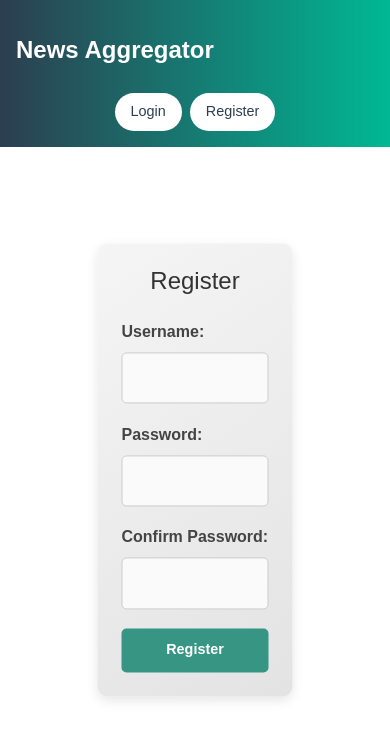
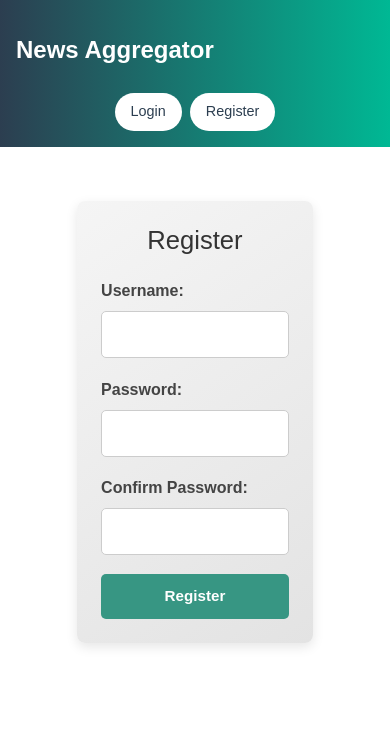
Before and after one commit to Srishti1357/News-Aggregator, a React (Vite) app in the folder NewsApp/NewsAggregator/: page /register in a window 390 px wide. Shown: the top 740 px of the page. Built offline with nearby package versions, Linux system fonts and the light colour scheme.

Commit message:
Frontend issue 2

```diff
--- a/NewsApp/NewsAggregator/src/Components/Register.css
+++ b/NewsApp/NewsAggregator/src/Components/Register.css
@@ -1,21 +1,139 @@
-/* Register.css */
+/*
+.register-container {
+    max-width: 400px;
+    margin: 0 auto;
+    padding: 2rem;
+    background: linear-gradient(145deg, #f5f5f5, #e3e3e3);
+    border-radius: 10px;
+    box-shadow: 0 4px 12px rgba(0, 0, 0, 0.1);
+    font-family: 'Poppins', sans-serif;
+    color: #333333;
+
+
+    position: absolute;
+    top: 50%;
+    left: 50%;
+    transform: translate(-50%, -50%);
+}
+
+.register-container h2 {
+    text-align: center;
+    font-size: 1.8rem;
+    color: #333333;
+    margin-bottom: 1.5rem;
+}
+
+
+.form-group {
+    margin-bottom: 1.2rem;
+}
+
+
+.form-group label {
+    display: block;
+    margin-bottom: 0.5rem;
+    font-size: 1rem;
+    font-weight: 600;
+    color: #444444;
+}
+
+
+.form-group input {
+    width: 100%;
+    padding: 0.8rem;
+    font-size: 1rem;
+    border: 1px solid #cccccc;
+    border-radius: 5px;
+    transition: all 0.3s ease;
+}
+
+.form-group input:focus {
+    border-color: #379683;
+    outline: none;
+    box-shadow: 0 0 4px rgba(55, 150, 131, 0.4);
+}
+
+
+button[type="submit"] {
+    width: 100%;
+    padding: 0.8rem;
+    background-color: #379683;
+    color: #ffffff;
+    font-size: 1rem;
+    font-weight: 600;
+    border: none;
+    border-radius: 5px;
+    cursor: pointer;
+    transition: background-color 0.3s ease, transform 0.3s ease;
+}
+
+button[type="submit"]:hover {
+    background-color: #2e5c74;
+    transform: translateY(-2px);
+}
+
+
+.alert {
+    text-align: center;
+    margin-top: 1rem;
+    padding: 0.8rem;
+    border-radius: 5px;
+    font-size: 0.9rem;
+}
+
+.alert-success {
+    background-color: #d4edda;
+    color: #155724;
+    border: 1px solid #c3e6cb;
+}
+
+.alert-danger {
+    background-color: #f8d7da;
+    color: #721c24;
+    border: 1px solid #f5c6cb;
+}
+
+
+@media (max-width: 768px) {
+    .register-container {
+        padding: 1.5rem;
+        margin: 3rem auto;
+    }
+
+    .register-container h2 {
+        font-size: 1.5rem;
+    }
+
+    button[type="submit"] {
+        font-size: 0.9rem;
+        padding: 0.7rem;
+    }
+} */
+
+
+
 
 /* Main container styling */
 .register-container {
     max-width: 400px;
-    margin: 0 auto; /* Center horizontally */
+    margin: 4rem auto; /* Top margin added for mobile safety */
     padding: 2rem;
-    background: linear-gradient(145deg, #f5f5f5, #e3e3e3); /* Soft neutral gradient */
+    background: linear-gradient(145deg, #f5f5f5, #e3e3e3);
     border-radius: 10px;
     box-shadow: 0 4px 12px rgba(0, 0, 0, 0.1);
     font-family: 'Poppins', sans-serif;
-    color: #333333; /* Neutral text color */
+    color: #333333;
+    position: relative;
+}
 
-    /* Center the form vertically and horizontally */
-    position: absolute;
-    top: 50%;
-    left: 50%;
-    transform: translate(-50%, -50%);
+/* Centering removed from container — let the page handle it responsively */
+@media (min-height: 600px) {
+    .register-container.centered {
+        position: absolute;
+        top: 50%;
+        left: 50%;
+        transform: translate(-50%, -50%);
+    }
 }
 
 /* Form heading */
@@ -37,7 +155,7 @@
     margin-bottom: 0.5rem;
     font-size: 1rem;
     font-weight: 600;
-    color: #444444; /* Slightly darker neutral color */
+    color: #444444;
 }
 
 /* Input fields */
@@ -45,13 +163,14 @@
     width: 100%;
     padding: 0.8rem;
     font-size: 1rem;
-    border: 1px solid #cccccc; /* Light grey border */
+    border: 1px solid #cccccc;
     border-radius: 5px;
     transition: all 0.3s ease;
+    background-color: #fff;
 }
 
 .form-group input:focus {
-    border-color: #379683; /* Teal focus color */
+    border-color: #379683;
     outline: none;
     box-shadow: 0 0 4px rgba(55, 150, 131, 0.4);
 }
@@ -60,7 +179,7 @@
 button[type="submit"] {
     width: 100%;
     padding: 0.8rem;
-    background-color: #379683; /* Teal button color */
+    background-color: #379683;
     color: #ffffff;
     font-size: 1rem;
     font-weight: 600;
@@ -71,7 +190,7 @@ button[type="submit"] {
 }
 
 button[type="submit"]:hover {
-    background-color: #2e5c74; /* Darker teal on hover */
+    background-color: #2e5c74;
     transform: translateY(-2px);
 }
 
@@ -85,13 +204,13 @@ button[type="submit"]:hover {
 }
 
 .alert-success {
-    background-color: #d4edda; /* Soft green background */
+    background-color: #d4edda;
     color: #155724;
     border: 1px solid #c3e6cb;
 }
 
 .alert-danger {
-    background-color: #f8d7da; /* Soft red background */
+    background-color: #f8d7da;
     color: #721c24;
     border: 1px solid #f5c6cb;
 }
@@ -99,16 +218,23 @@ button[type="submit"]:hover {
 /* Responsive design */
 @media (max-width: 768px) {
     .register-container {
+        max-width: 90%;
         padding: 1.5rem;
-        margin: 3rem auto;
+        margin: 2rem auto;
+        border-radius: 8px;
     }
 
     .register-container h2 {
-        font-size: 1.5rem;
+        font-size: 1.6rem;
     }
 
     button[type="submit"] {
-        font-size: 0.9rem;
+        font-size: 0.95rem;
         padding: 0.7rem;
     }
+
+    .form-group input {
+        padding: 0.7rem;
+        font-size: 0.95rem;
+    }
 }
```
